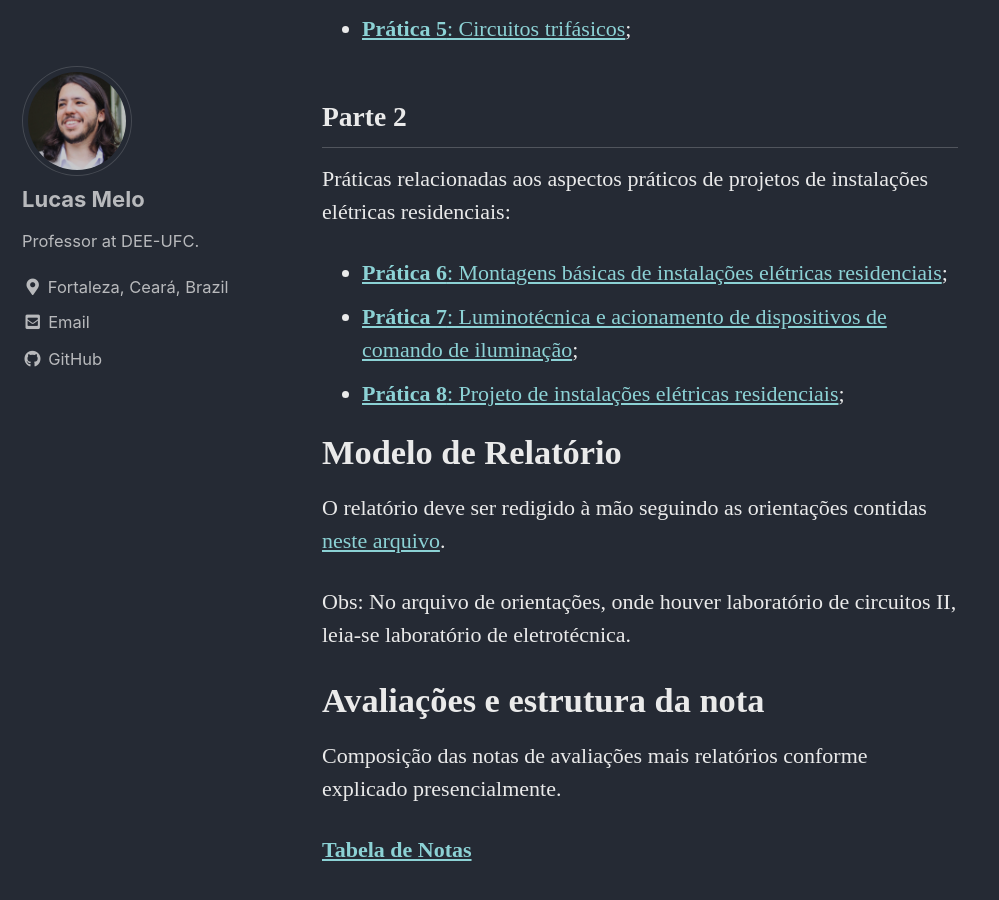
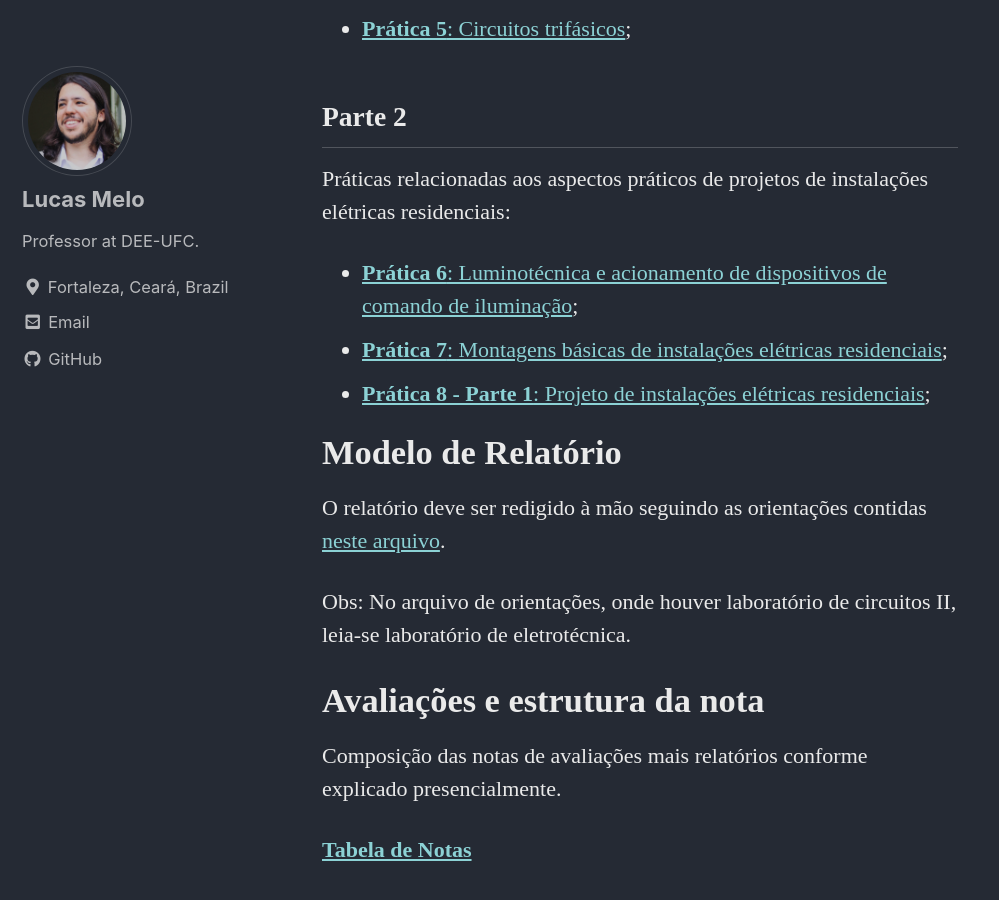
Before and after one commit to lucassm/lucassm.github.io, a Jekyll site: the page built from _teaching/LE-2022-1/index.md, in a window 1280 px wide and 900 px high, scrolled down 1438 px. Shown: the whole window, without its empty margins (0-999 px from the left). Built offline with Jekyll 4.4.1, drawn with Linux system fonts in a browser that asks for light colours; cached includes are drawn as plain includes; some web fonts are replaced.

Commit message:
ADD 6, 7, 8 LEE units

```diff
--- a/_teaching/LE-2022-1/index.md
+++ b/_teaching/LE-2022-1/index.md
@@ -43,9 +43,10 @@ Práticas relacionadas aos aspectos teóricos de eletrotécnica:
 ## Parte 2
 
 Práticas relacionadas aos aspectos práticos de projetos de instalações elétricas residenciais:
-- [**Prática 6**: Montagens básicas de instalações elétricas residenciais](/teaching/LE-2022-1/Lab-6);
-- [**Prática 7**: Luminotécnica e acionamento de dispositivos de comando de iluminação](/teaching/LE-2022-1/Lab-7);
-- [**Prática 8**: Projeto de instalações elétricas residenciais](/teaching/LE-2022-1/Lab-8);
+- [**Prática 6**: Luminotécnica e acionamento de dispositivos de comando de iluminação](/teaching/LE-2022-1/Lab-6);
+- [**Prática 7**: Montagens básicas de instalações elétricas residenciais](/teaching/LE-2022-1/Lab-7);
+- [**Prática 8 - Parte 1**: Projeto de instalações elétricas residenciais](/teaching/LE-2022-1/Lab-8);
+
 
 # Modelo de Relatório
 
```
Also changed, not shown: _teaching/LE-2022-1/Lab-6/index.md (added, +12 -0 lines), _teaching/LE-2022-1/Lab-7/index.md (added, +12 -0 lines), _teaching/LE-2022-1/Lab-8/index.md (added, +13 -0 lines).
